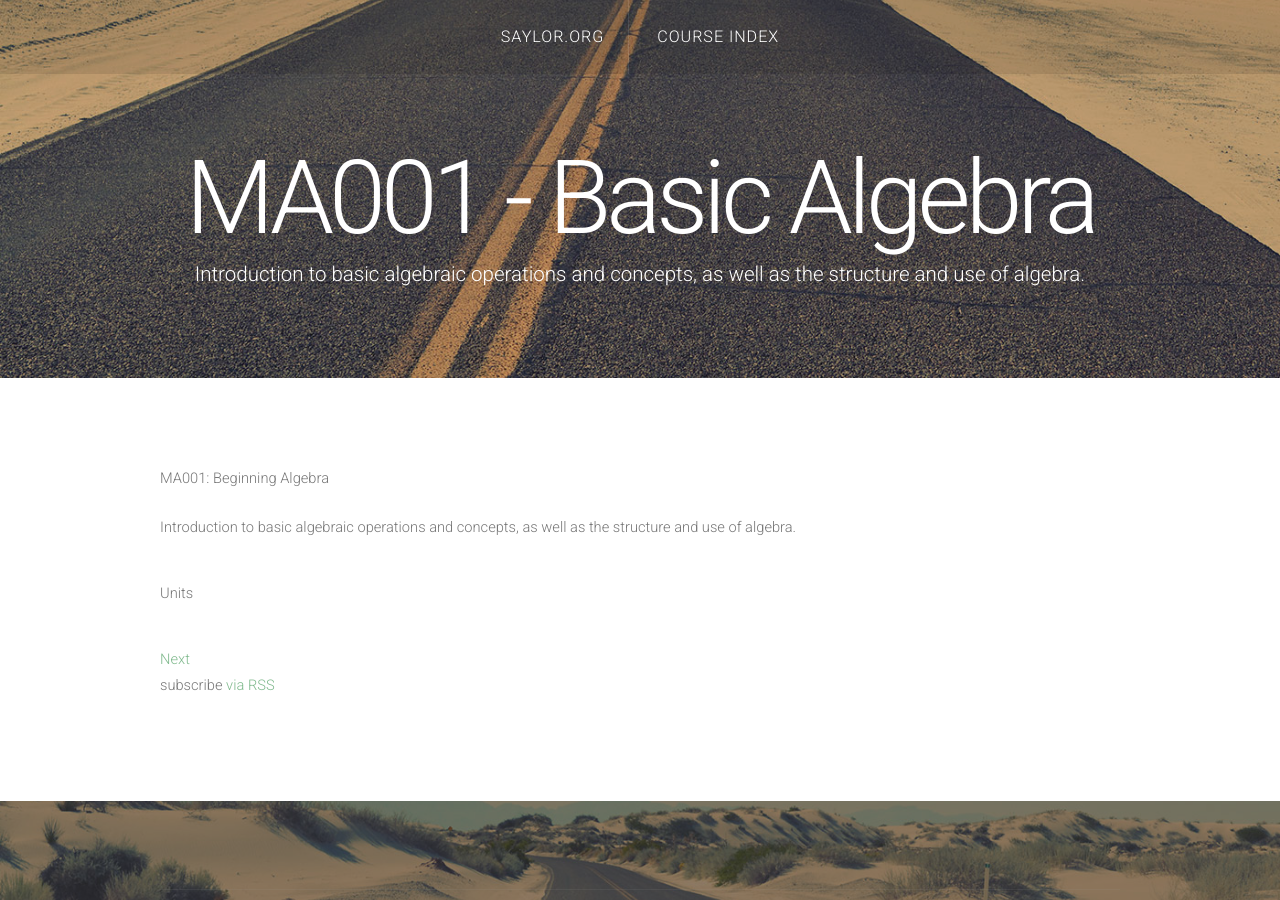
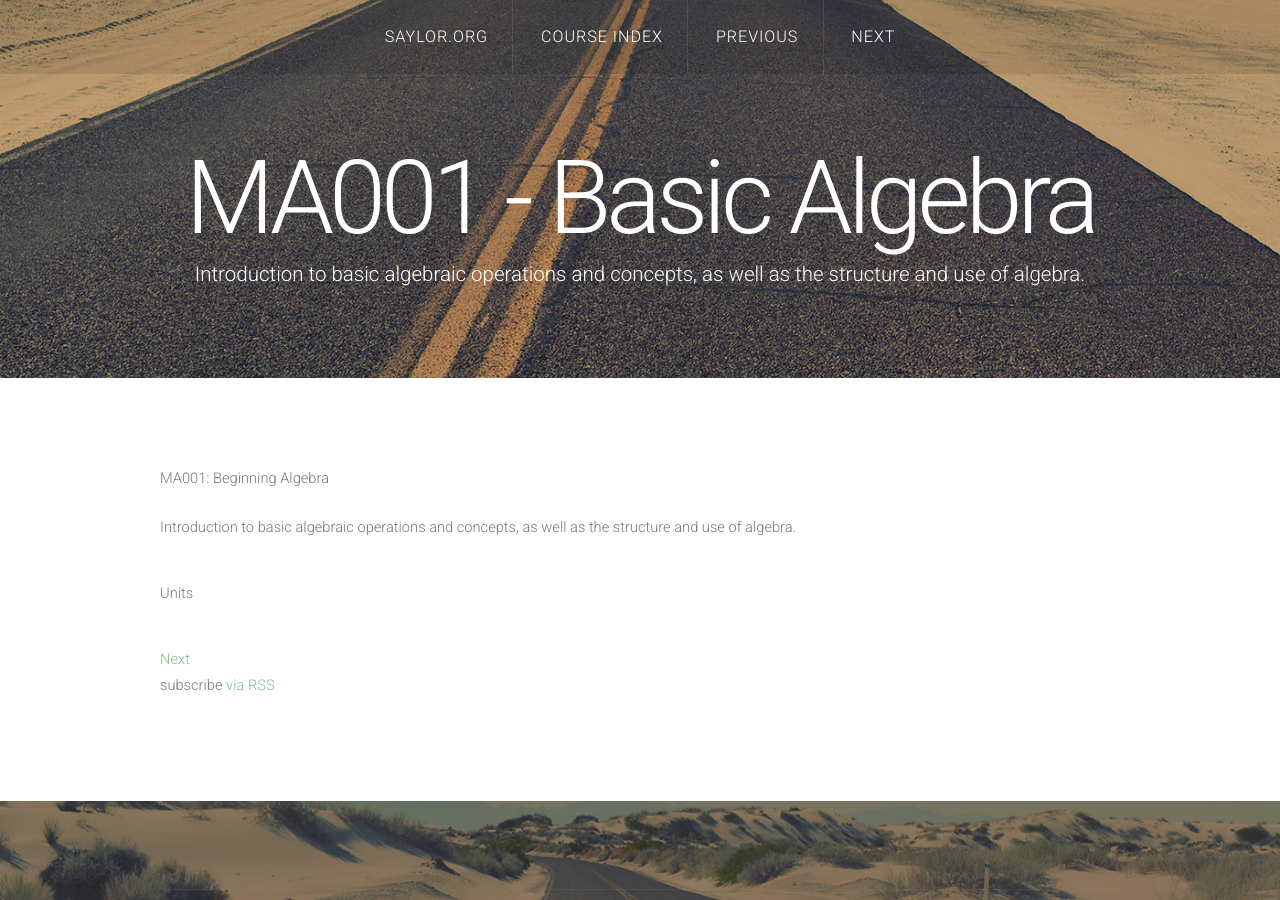
Before and after one commit to saylordotorg/course_ma001, a Jekyll site: the page built from index.html, in a window 1280 px wide and 900 px high. Built offline with Jekyll 4.4.1, drawn with Linux system fonts in a browser that asks for light colours; nearby versions of some CDN libraries.

Commit message:
Add previous/next to nav header

```diff
--- a/_layouts/no-sidebar.html
+++ b/_layouts/no-sidebar.html
@@ -31,6 +31,8 @@
 					<ul>
 						<li><a href="http://saylor.org">Saylor.org</a></li>
 						<li><a href="{{site.url}}">Course Index</a></li>
+						<li><a href="{{post.previous.url}}">Previous</a></li>
+						<li><a href="{{post.next.url}}">Next</a></li>
 					</ul>
 				</nav>
 			</div>
```
